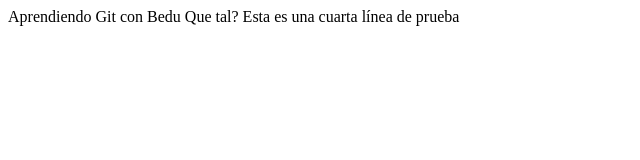
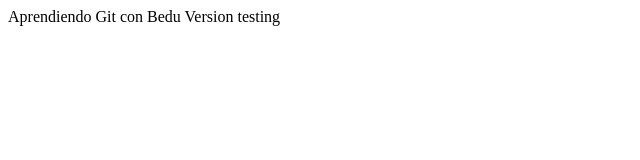
Before and after one commit to emicmrg/Modulo-Git, a plain HTML site: page index.html in a window 1280 px wide. Shown: the whole page, without its empty margins (0-640 px from the left). Drawn offline with Linux system fonts and the light colour scheme.

Commit message:
Trabajando en la rama testing

```diff
--- a/index.html
+++ b/index.html
@@ -5,7 +5,6 @@
 </head>
 <body>
 	Aprendiendo Git con Bedu
-	Que tal?
-	Esta es una cuarta línea de prueba
+	Version testing
 </body>
 </html>
```
